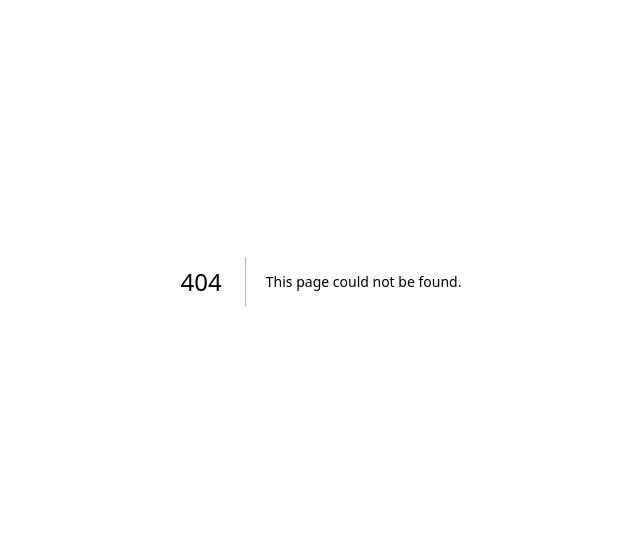
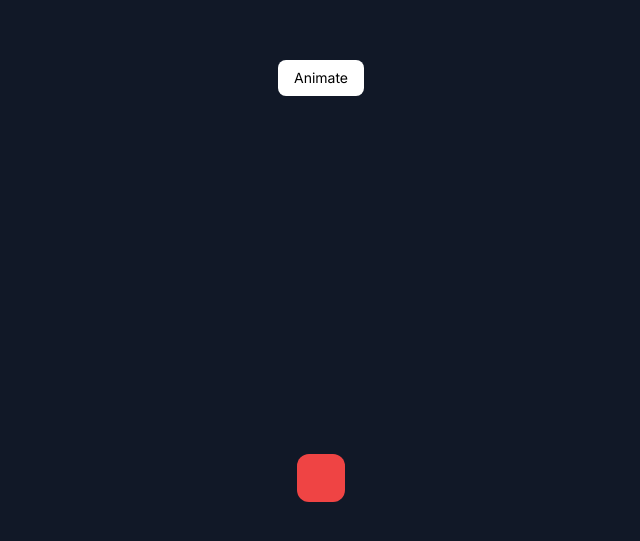
Before and after one commit to Ganthology/animations-on-the-web-exercise, a Next.js app: page /framer-intro/motion-div in a window 1280 px wide. Before the commit this address had no page. Shown: the part 119-660 px from the top of the page, without its empty margins (319-959 px from the left). Built offline with nearby package versions, Linux system fonts and the light colour scheme.

Commit message:
feat: motion div page

```diff
--- /dev/null
+++ b/app/framer-intro/motion-div/page.tsx
@@ -0,0 +1,9 @@
+import { MotionDivView } from "@/components/chapter-2/motion-div-view"
+
+export default function MotionDivPage() {
+  return (
+    <main className="grid h-screen w-screen place-items-center bg-gray-900">
+      <MotionDivView />
+    </main>
+  )
+}
--- /dev/null
+++ b/components/chapter-2/motion-div-view.tsx
@@ -0,0 +1,27 @@
+"use client"
+
+import { useState } from "react"
+import { motion } from "framer-motion"
+
+export const MotionDivView = () => {
+  const [shouldAnimate, setShouldAnimate] = useState(false)
+
+  return (
+    <>
+      <button
+        className="rounded-lg bg-white px-4 py-2 text-sm"
+        onClick={() => setShouldAnimate((s) => !s)}
+      >
+        Animate
+      </button>
+      <motion.div
+        className="size-12 rounded-xl bg-red-500"
+        animate={{
+          scale: shouldAnimate ? 2 : 1,
+          y: shouldAnimate ? -40 : 0,
+          rotate: shouldAnimate ? 120 : 0,
+        }}
+      ></motion.div>
+    </>
+  )
+}
```
